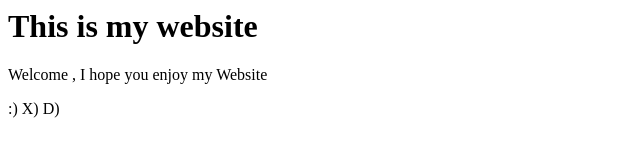
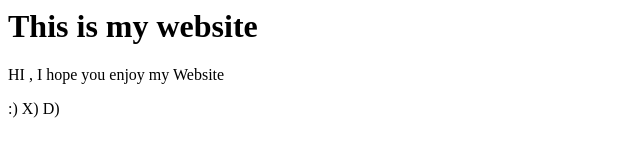
Before and after one commit to zaifdk93/dk-boy-repo, a plain HTML site: page index.html in a window 1280 px wide. Shown: the full height of the page, 0-640 px from the left. Drawn offline with Linux system fonts and the light colour scheme.

Commit message:
changed welcome to hi

```diff
--- a/index.html
+++ b/index.html
@@ -1,6 +1,6 @@
  <html>
 <title> this is my website </title>
 <h1> This is my website </h1>
-<p> Welcome , I hope you enjoy my Website </p>
+<p> HI , I hope you enjoy my Website </p>
 <p> :) X) D) </p>
 </html>
```
